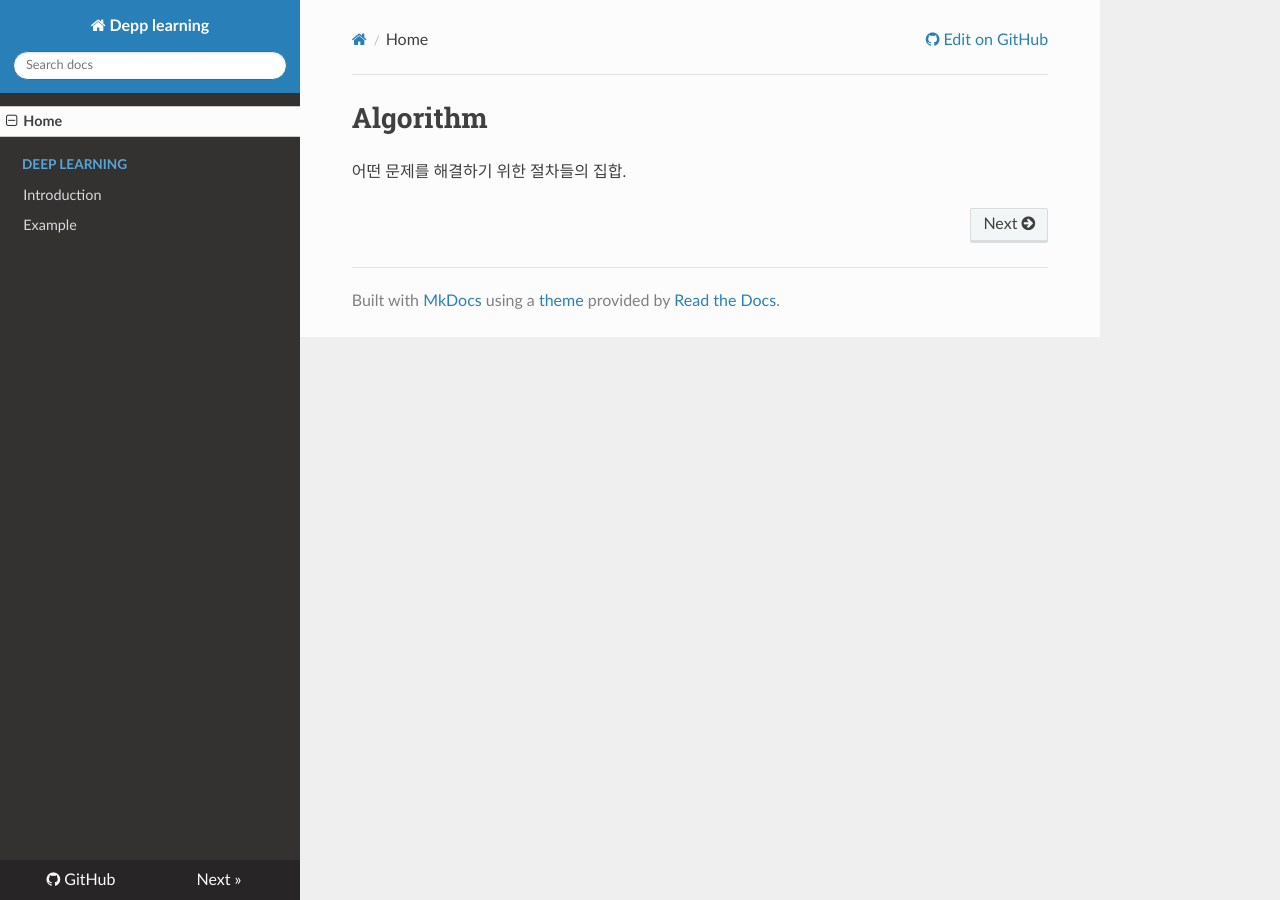
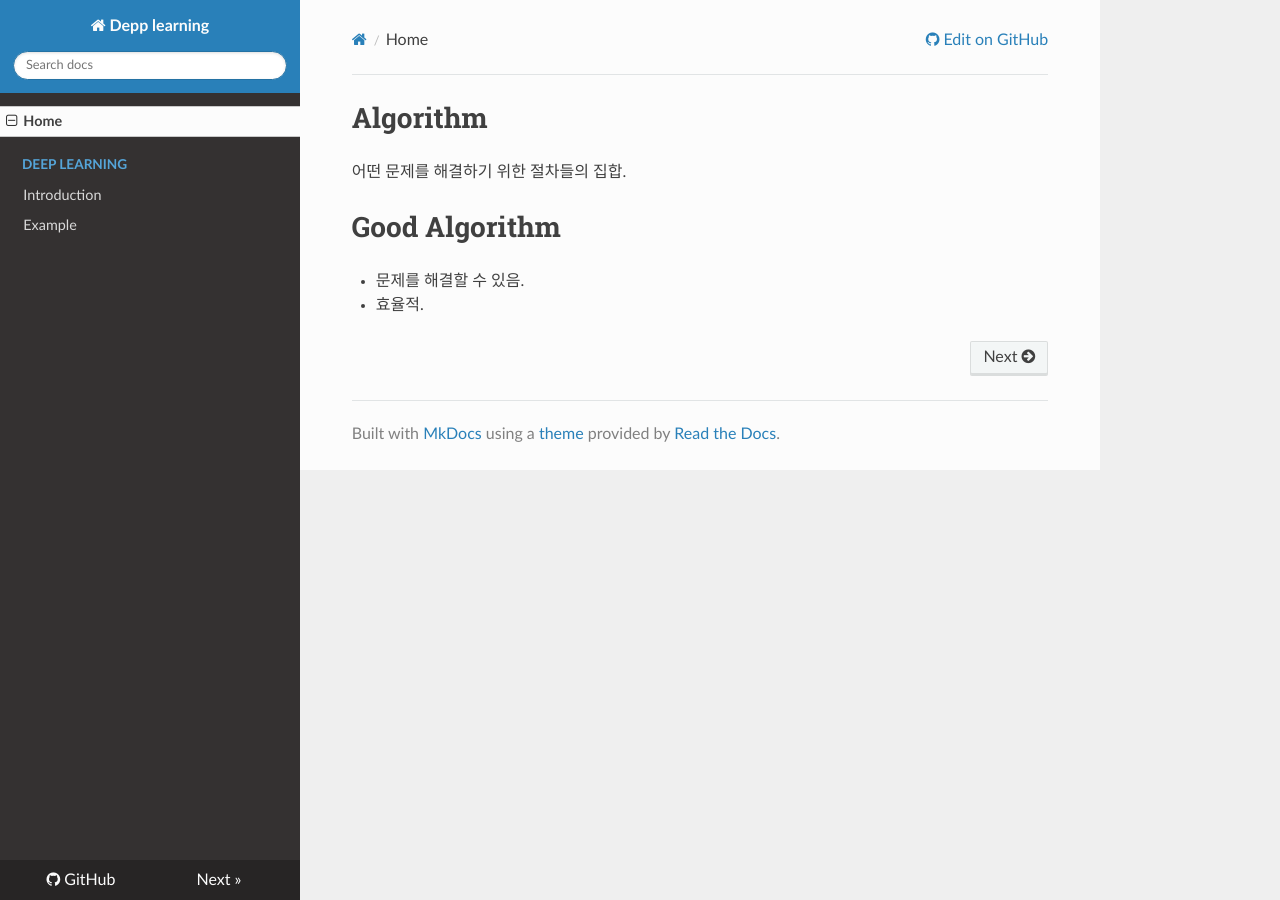
Before and after one commit to WonyoungCho/AI, an MkDocs documentation site: the page built from docs/index.md, in a window 1280 px wide. Built offline with MkDocs 1.6.1, drawn with Linux system fonts in a browser that asks for light colours; nearby versions of some CDN libraries; old or Windows-style settings are respelled for this version of MkDocs.

Commit message:
Update index.md

```diff
--- a/docs/index.md
+++ b/docs/index.md
@@ -1,3 +1,9 @@
 # Algorithm
 
 어떤 문제를 해결하기 위한 절차들의 집합.
+
+# Good Algorithm
+
+- 문제를 해결할 수 있음.
+
+- 효율적.
```
